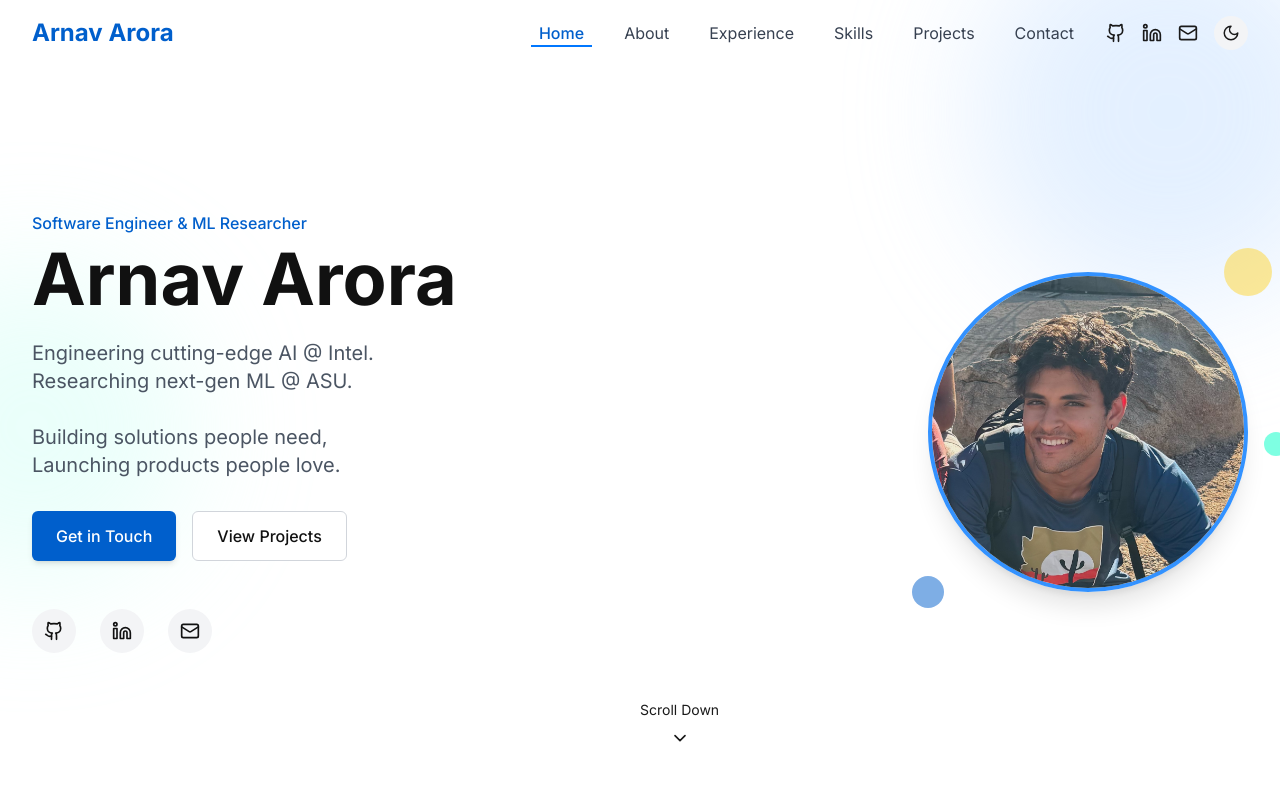
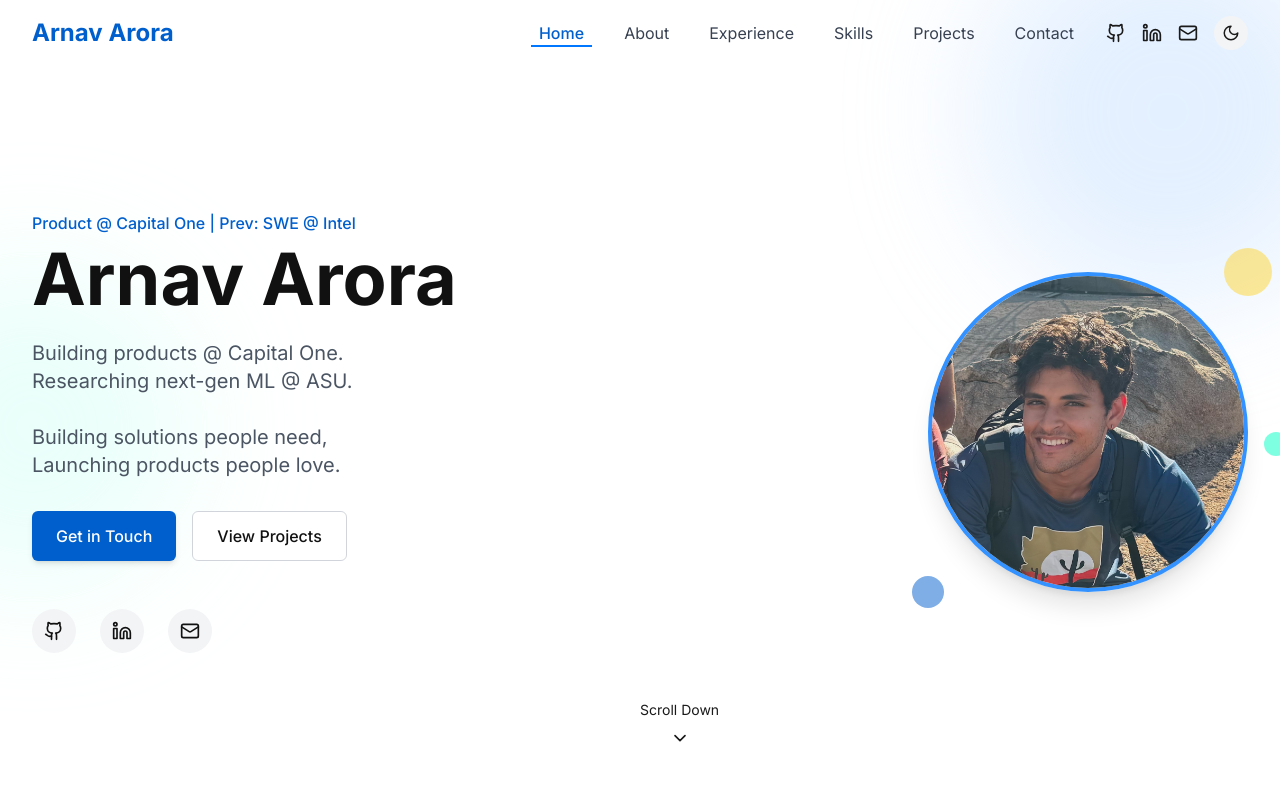
Before and after one commit to aarora80/arnavaroraortfolioweb, a React (Vite) app: page / in a window 1280 px wide. Shown: the top 800 px of the page. Built offline with nearby package versions, Linux system fonts and the light colour scheme.

Commit message:
Update Hero.tsx
updated July 2026

```diff
--- a/src/components/Hero.tsx
+++ b/src/components/Hero.tsx
@@ -32,7 +32,7 @@ const Hero: React.FC = () => {
             transition={{ delay: 0.2, duration: 0.8 }}
           >
             <span className="inline-block text-primary-600 dark:text-primary-400 font-medium mb-2">
-              Software Engineer & ML Researcher
+              Product @ Capital One | Prev: SWE @ Intel
             </span>
           </motion.div>
 
@@ -51,7 +51,7 @@ const Hero: React.FC = () => {
             animate={{ opacity: 1, y: 0 }}
             transition={{ delay: 0.6, duration: 0.8 }}
           >
-            Engineering cutting-edge AI @ Intel.<br />
+            Building products @ Capital One.<br />
             Researching next-gen ML @ ASU.<br /><br />
             Building solutions people need,<br />
             Launching products people love.
```
